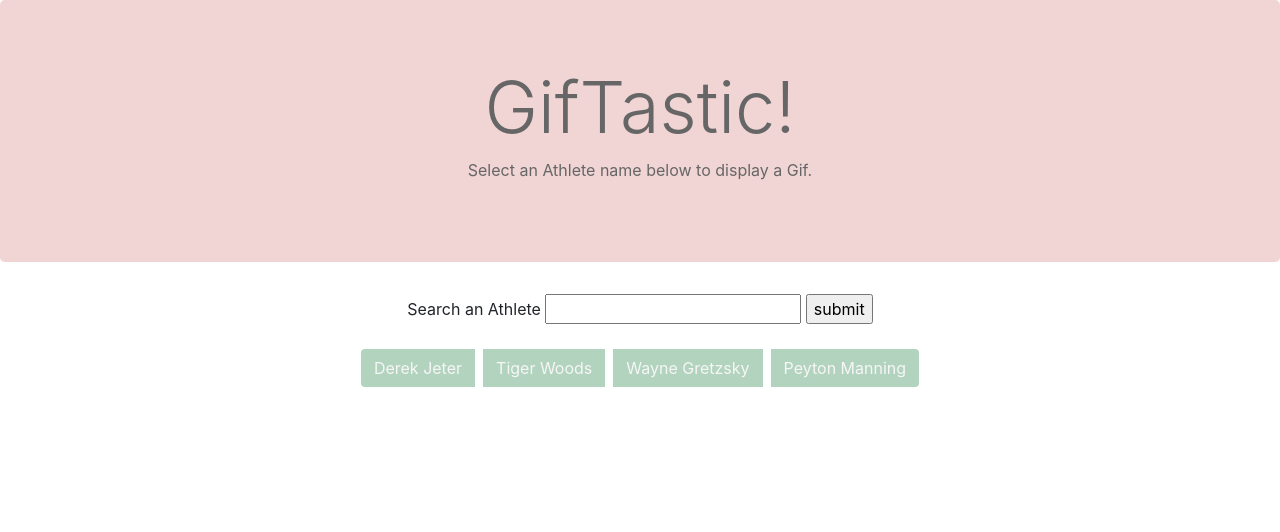
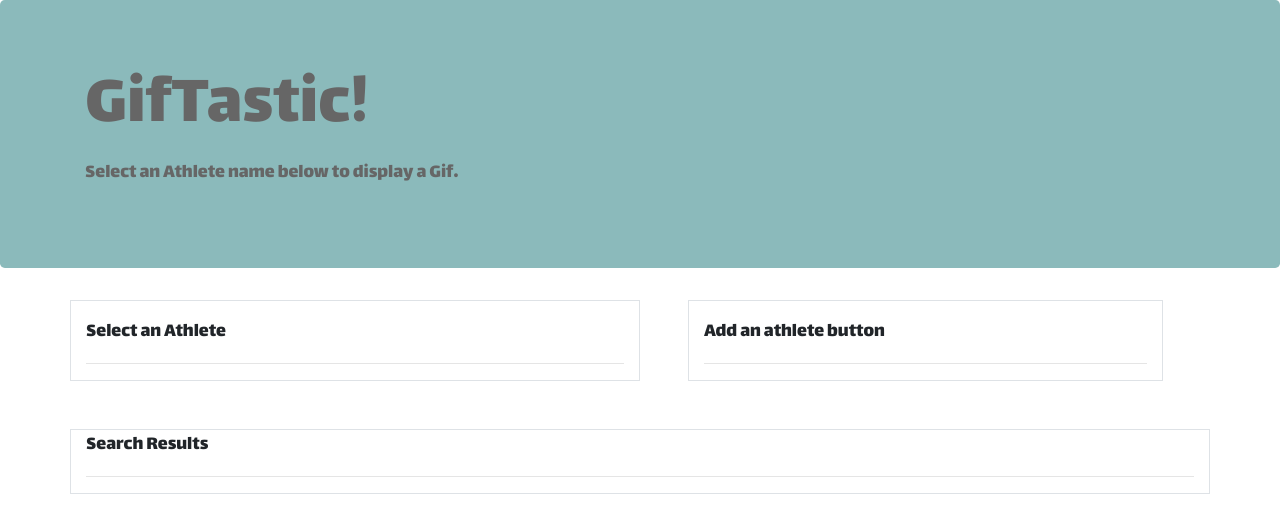
Before and after one commit to thezman88/GifTastic, a plain HTML site: page index.html in a window 1280 px wide. Drawn offline with nearby package versions, Linux system fonts and the light colour scheme.

Commit message:
font styling and wireframe addition

```diff
--- a/assets/css/style.css
+++ b/assets/css/style.css
@@ -1,8 +1,16 @@
+body{
+  font-family: 'Lalezar', cursive;
+
+}
+
+
 #athlete{
-background-color: #b2d3be;
+background-color: #6c7b95;
 color: #f6f6f6;
 }
 .jumbotron{
-  background-color: #f1d4d4;
+  background-color: #8bbabb;
   color: #666;
+  font-family: 'Lalezar', cursive;
+
 }
--- a/index.html
+++ b/index.html
@@ -8,47 +8,48 @@
   <link rel="stylesheet" href="https://stackpath.bootstrapcdn.com/bootstrap/4.3.1/css/bootstrap.min.css" integrity="sha384-ggOyR0iXCbMQv3Xipma34MD+dH/1fQ784/j6cY/iJTQUOhcWr7x9JvoRxT2MZw1T" crossorigin="anonymous">
   <!-- my css -->
   <link rel="stylesheet" href="assets/css/style.css">
+  <!-- google font -->
+  <link href="https://fonts.googleapis.com/css?family=Lalezar&display=swap" rel="stylesheet">
+  <!--Font Awesome-->
+  <script src="https://use.fontawesome.com/abd289e58f.js"></script>
 </head>
 
 <body>
   <!-- jumbotron -->
   <div class="jumbotron">
-    <div class="container text-center">
+    <div class="container text-start">
       <h1 class="display-3">GifTastic!</h1>
-      <p>Select an Athlete name below to display a Gif.</p>
+      <p class="lead">Select an Athlete name below to display a Gif.</p>
 
     </div>
   </div>
   <!-- search section  -->
-  <div class="container-fluid">
+  <div class="container">
     <div class="row">
-      <div class="col">
-        <form class="" id="athleteSearch">
-          <div class="form-group text-center">
-            <label for="athleteInput">Search an Athlete</label>
-            <input type="text" id="netflixInput">
-            <!-- add athlete Button-->
-            <input id="addAthlete" type="submit" value="submit">
-          </div>
-        </form>
+      <!-- original athlete section -->
+      <div class="col-6 mr-5 border">
+        <p class="lead mt-3">Select an Athlete</p>
+        <hr>
+      </div>
+      <!-- choose new athlete -->
+      <div class="col-5 border">
+        <p class="lead mt-3">Add an athlete button</p>
+        <hr>
       </div>
     </div>
+
   </div>
+  <!-- display container -->
+  <div class="container mt-5">
+    <div class="row border">
+      <div class="col">
+        <p class="lead">Search Results</p>
+        <hr>
 
-  <div class="container">
-    <div class="row text-center">
-      <div class="col">
-        <div class="btn-group ">
-          <button class="btn  m-1" id="athlete" data-search="Derek Jeter">Derek Jeter</button>
-          <button class="btn  m-1" id="athlete" data-search="Tiger Woods">Tiger Woods</button>
-          <button class="btn  m-1" id="athlete" data-search="Wayne Gretzsky">Wayne Gretzsky</button>
-          <button class="btn  m-1" id="athlete" data-search="Peyton Manning">Peyton Manning</button>
-
-        </div>
-        <div id="myButtons"></div>
       </div>
 
     </div>
+
   </div>
 
 
```
